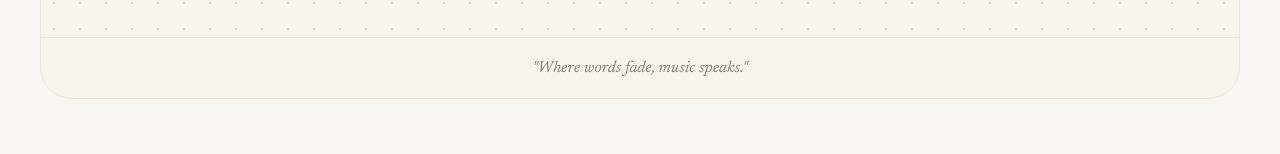
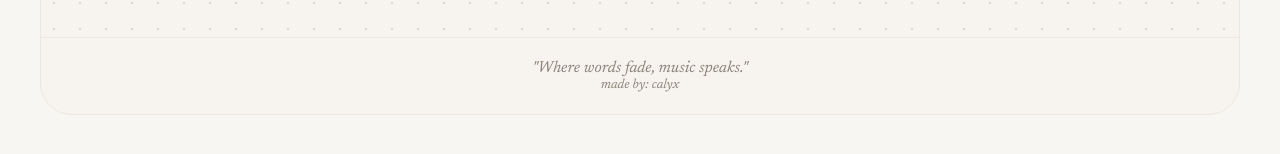
Before and after one commit to gcacedera-lab/Freedom-wall, a website: page public/index.html in a window 1280 px wide. Shown: the part 364-518 px from the top of the page. Drawn offline with Linux system fonts and the light colour scheme; no server answers; a web font is replaced by a local one.

Commit message:
Update index.html

```diff
--- a/public/index.html
+++ b/public/index.html
@@ -101,7 +101,7 @@ textarea{min-height:100px;resize:vertical}
 </header>
 <div class="filters" id="filters"></div>
 <main id="wall"><div class="empty">Loading notes...</div></main>
-<footer>"Where words fade, music speaks."</footer>
+<footer>"Where words fade, music speaks."<br><small>made by: calyx</small></footer>
 </div>
 
 <dialog id="dlg">
```
